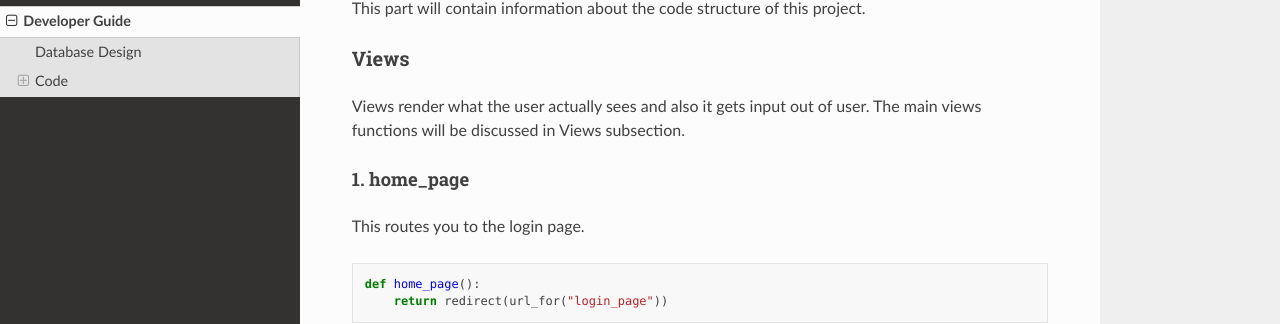
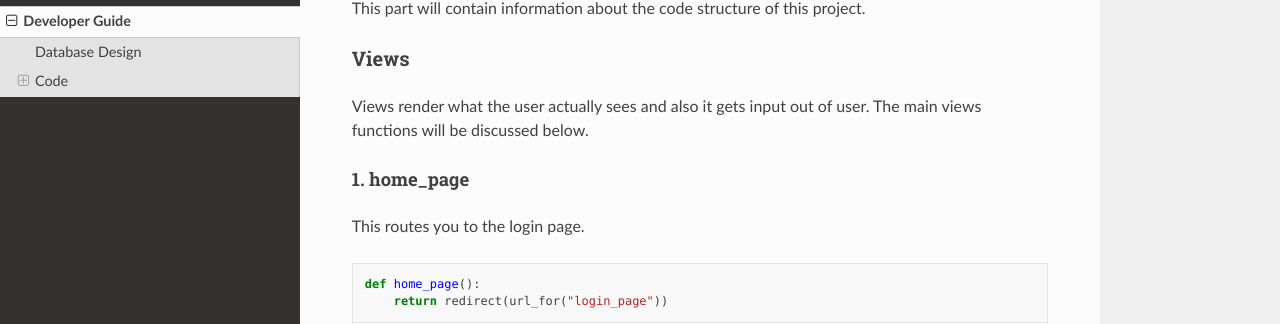
Before and after one commit to itucsdb1946/itucsdb1946, a Sphinx documentation site: the page built from docs/source/developer/index.rst, in a window 1280 px wide and 900 px high, scrolled down 902 px. Shown: the part 161-485 px from the top of the window. Built offline with Sphinx 7.4.7 and the Read the Docs theme 2.0.0, drawn with Linux system fonts in a browser that asks for light colours.

Commit message:
Update index.rst

```diff
--- a/docs/source/developer/index.rst
+++ b/docs/source/developer/index.rst
@@ -18,8 +18,7 @@ This part will contain information about the code structure of this project.
 Views
 ^^^^^
 
-Views render what the user actually sees and also it gets input out of user. The main views functions will be discussed in Views subsection.
-
+Views render what the user actually sees and also it gets input out of user. The main views functions will be discussed below.
 
 
 **************
```
